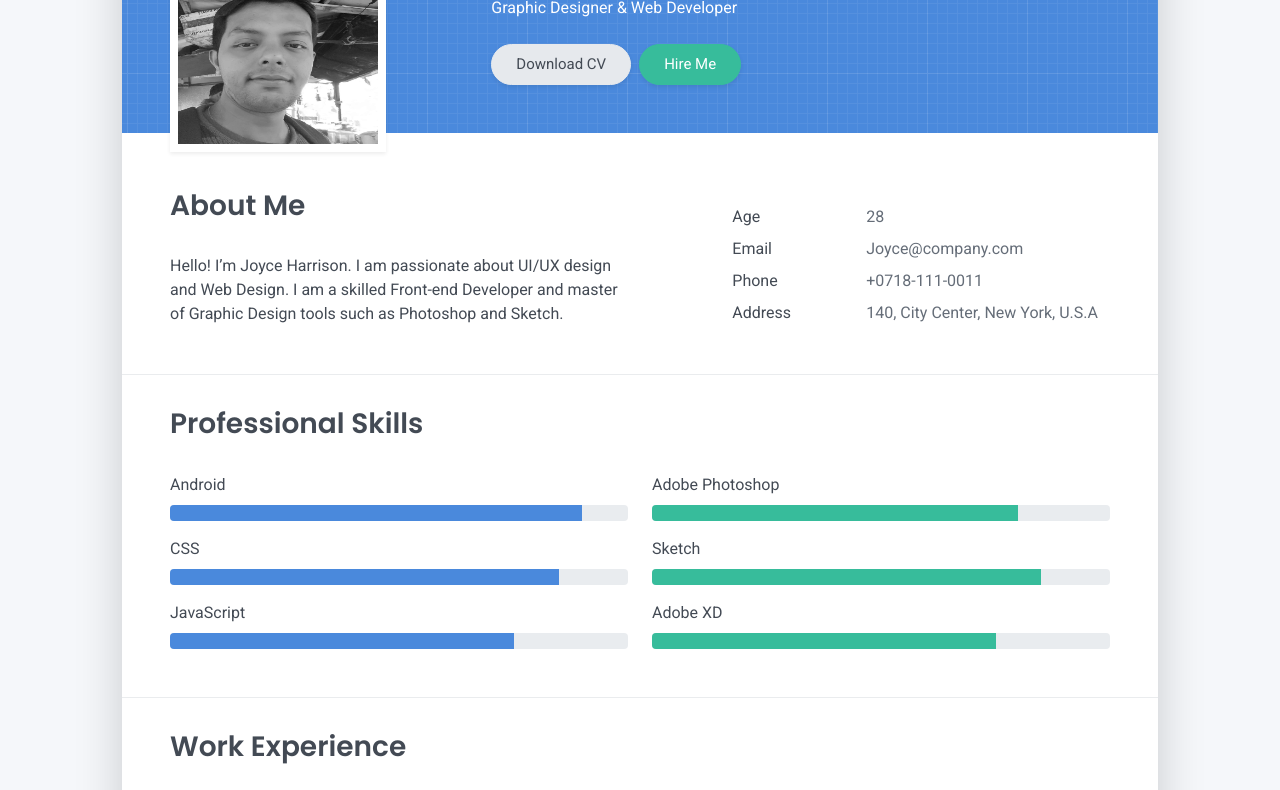
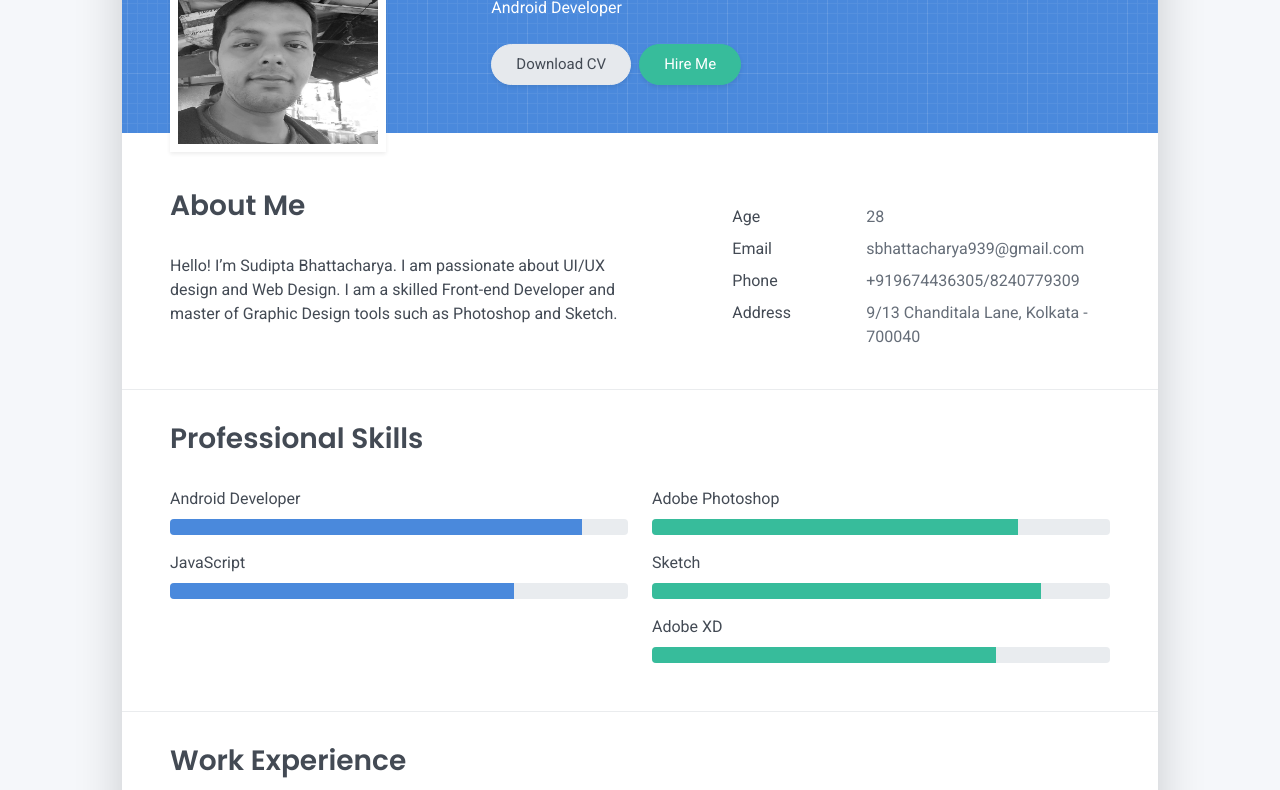
Before and after one commit to sudiptb/resume, a plain HTML site: page index.html in a window 1280 px wide. Shown: the part 236-1026 px from the top of the page. Drawn offline with Linux system fonts and the light colour scheme.

Commit message:
correction in name and info  update

```diff
--- a/index.html
+++ b/index.html
@@ -4,7 +4,7 @@
     <meta charset="UTF-8">
     <meta http-equiv="X-UA-Compatible" content="IE=edge">
     <meta name="viewport" content="width=device-width, initial-scale=1">
-    <title>Right Resume</title>
+    <title>Sudipta Resume</title>
     <link rel="preconnect" href="https://fonts.gstatic.com" crossorigin="crossorigin"/>
     <link rel="preload" as="style" href="https://fonts.googleapis.com/css2?family=Poppins:wght@600&amp;family=Roboto:wght@300;400;500;700&amp;display=swap"/>
     <link rel="stylesheet" href="https://fonts.googleapis.com/css2?family=Poppins:wght@600&amp;family=Roboto:wght@300;400;500;700&amp;display=swap" media="print" onload="this.media='all'"/>
@@ -55,8 +55,8 @@
         <div class="avatar hover-effect bg-white shadow-sm p-1"><img src="images/sudipto.JPEG" width="200" height="200"/></div>
       </div>
       <div class="col-lg-8 col-md-7 text-center text-md-start">
-        <h2 class="h1 mt-2" data-aos="fade-left" data-aos-delay="0">Joyce Harrison</h2>
-        <p data-aos="fade-left" data-aos-delay="100">Graphic Designer & Web Developer</p>
+        <h2 class="h1 mt-2" data-aos="fade-left" data-aos-delay="0">Sudipta Bhattacharya</h2>
+        <p data-aos="fade-left" data-aos-delay="100">Android Developer</p>
         <div class="d-print-none" data-aos="fade-left" data-aos-delay="200"><a class="btn btn-light text-dark shadow-sm mt-1 me-1" href="right-resume.pdf" target="_blank">Download CV</a><a class="btn btn-success shadow-sm mt-1" href="#contact">Hire Me</a></div>
       </div>
     </div>
@@ -65,7 +65,7 @@
     <div class="row">
       <div class="col-md-6">
         <h2 class="h3 mb-3">About Me</h2>
-        <p>Hello! I’m Joyce Harrison. I am passionate about UI/UX design and Web Design. I am a skilled Front-end Developer and master of Graphic Design tools such as Photoshop and Sketch.</p>
+        <p>Hello! I’m Sudipta Bhattacharya. I am passionate about UI/UX design and Web Design. I am a skilled Front-end Developer and master of Graphic Design tools such as Photoshop and Sketch.</p>
       </div>
       <div class="col-md-5 offset-md-1">
         <div class="row mt-2">
@@ -79,19 +79,19 @@
             <div class="pb-1">Email</div>
           </div>
           <div class="col-sm-8">
-            <div class="pb-1 text-secondary">Joyce@company.com</div>
+            <div class="pb-1 text-secondary">sbhattacharya939@gmail.com</div>
           </div>
           <div class="col-sm-4">
             <div class="pb-1">Phone</div>
           </div>
           <div class="col-sm-8">
-            <div class="pb-1 text-secondary">+0718-111-0011</div>
+            <div class="pb-1 text-secondary">+919674436305/8240779309</div>
           </div>
           <div class="col-sm-4">
             <div class="pb-1">Address</div>
           </div>
           <div class="col-sm-8">
-            <div class="pb-1 text-secondary">140, City Center, New York, U.S.A</div>
+            <div class="pb-1 text-secondary">9/13 Chanditala Lane, Kolkata - 700040</div>
           </div>
         </div>
       </div>
@@ -102,14 +102,9 @@
     <h2 class="h3 mb-3">Professional Skills</h2>
     <div class="row">
       <div class="col-md-6">
-        <div class="mb-2"><span>Android</span>
+        <div class="mb-2"><span>Android Developer</span>
           <div class="progress my-1">
             <div class="progress-bar bg-primary" role="progressbar" data-aos="zoom-in-right" data-aos-delay="100" data-aos-anchor=".skills-section" style="width: 90%" aria-valuenow="90" aria-valuemin="0" aria-valuemax="100"></div>
-          </div>
-        </div>
-        <div class="mb-2"><span>CSS</span>
-          <div class="progress my-1">
-            <div class="progress-bar bg-primary" role="progressbar" data-aos="zoom-in-right" data-aos-delay="200" data-aos-anchor=".skills-section" style="width: 85%" aria-valuenow="85" aria-valuemin="0" aria-valuemax="100"></div>
           </div>
         </div>
         <div class="mb-2"><span>JavaScript</span>
```
